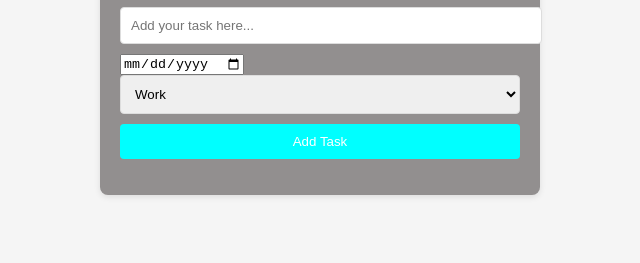
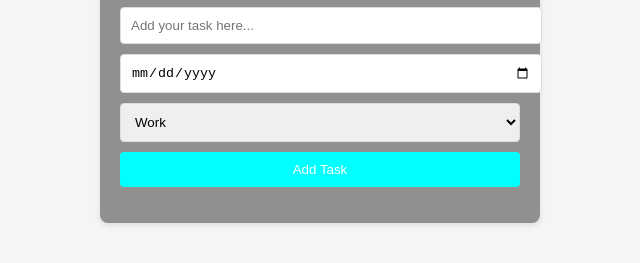
Before and after one commit to AnnahNokutheza/task-manager, a plain HTML site: page index.html in a window 1280 px wide. Shown: the part 173-436 px from the top of the page, without its empty margins (320-960 px from the left). Drawn offline with Linux system fonts and the light colour scheme.

Commit message:
Update styles.css

```diff
--- a/styles.css
+++ b/styles.css
@@ -22,6 +22,7 @@ body {
 }
 
 input[type="text"],
+input[type="date"],
 select {
   width: 100%;
   padding: 10px;
@@ -39,6 +40,7 @@ body {
   border: none;
   border-radius: 4px;
   cursor: pointer;
+  margin-bottom: 10px;
 }
 
 ul {
```
Lines whose indentation alone changed are shown as unchanged.
